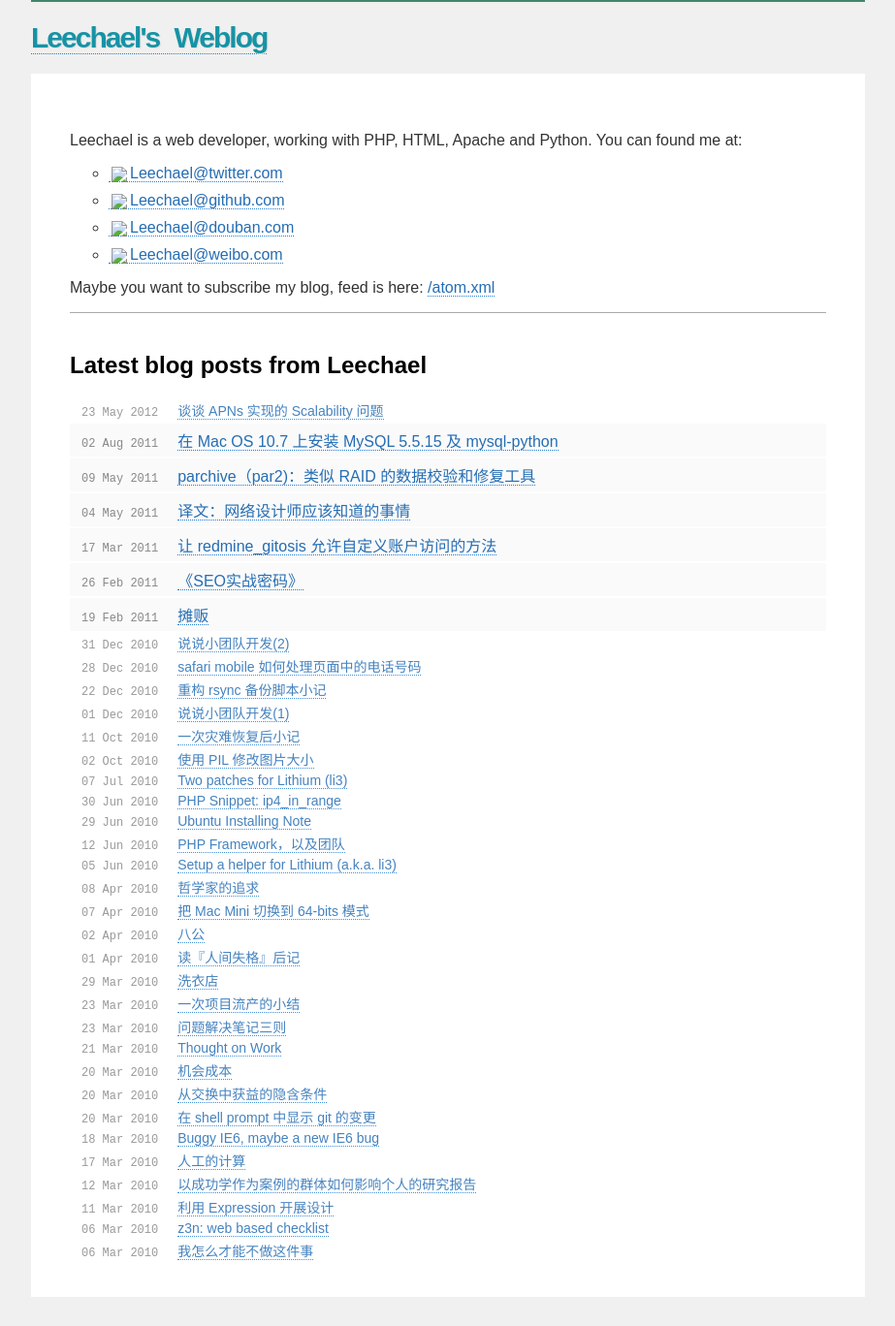
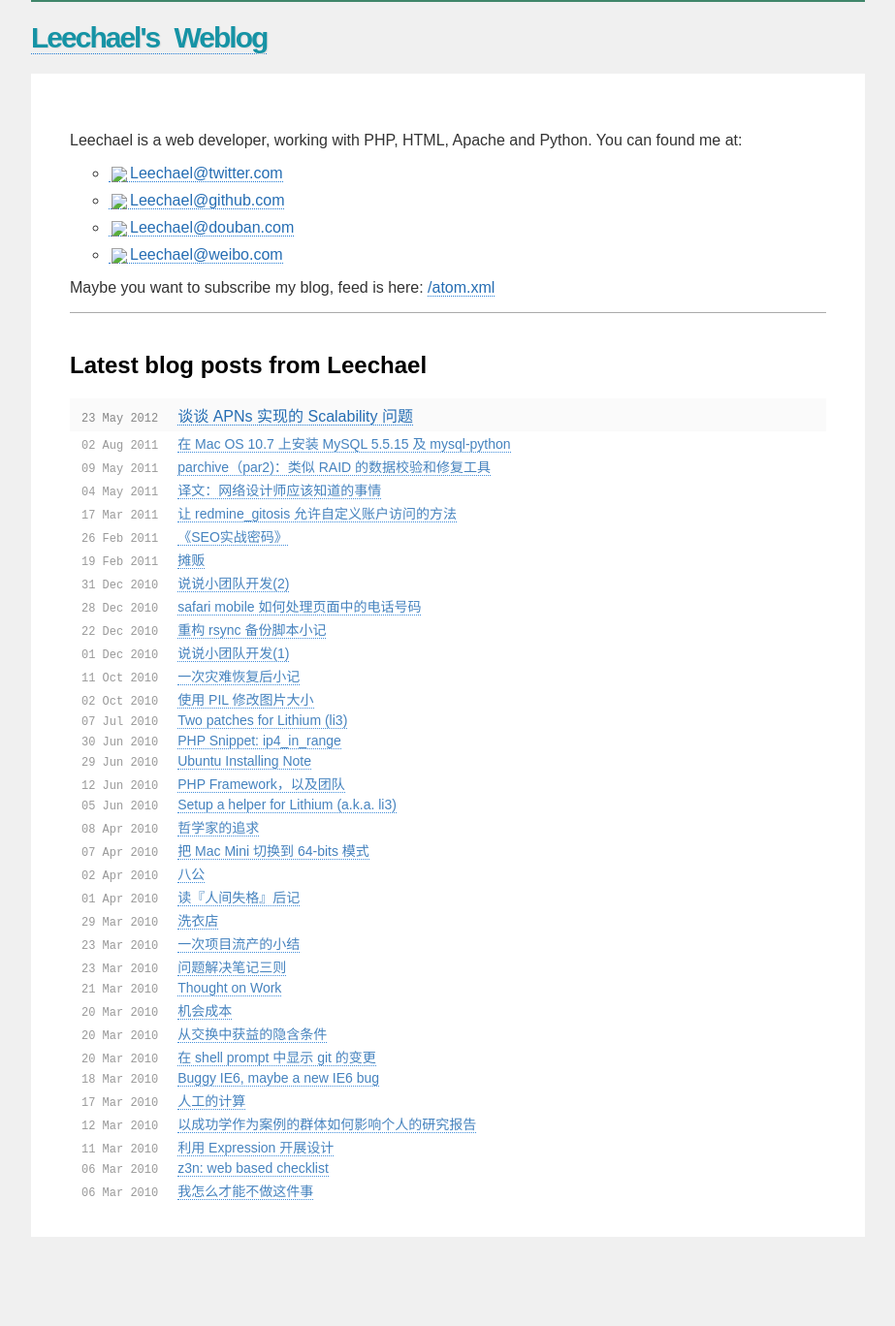
Before and after one commit to Leechael/leechael.github.com, a Jekyll site: the page built from index.html, in a window 1280 px wide. Shown: the whole page at 97% size, without its empty margins (178-1101 px from the left). Built offline with Jekyll 4.4.1, drawn with Linux system fonts in a browser that asks for light colours; after the commit the page ends 1306 px from its top, so only the background shows below that.

Commit message:
Minial update for stylesheet: highlight posts on 2012.

```diff
--- a/assets/desktop.css
+++ b/assets/desktop.css
@@ -1,5 +1,3 @@
-@charset "UTF-8";
-
 body {
   font-family: "Josefin Slab", "Hiragino Sans GB", sans-serif;
   background: #f0f0f0;
@@ -231,7 +229,7 @@ a:hover {
   font-size: 14px;
 }
 
-.archive .year2011 {
+.archive .year2012 {
   margin-top: 2px;
   padding: 5px 0;
   opacity: 1;
```
Also changed, not shown: assets/desktop.min.css.
